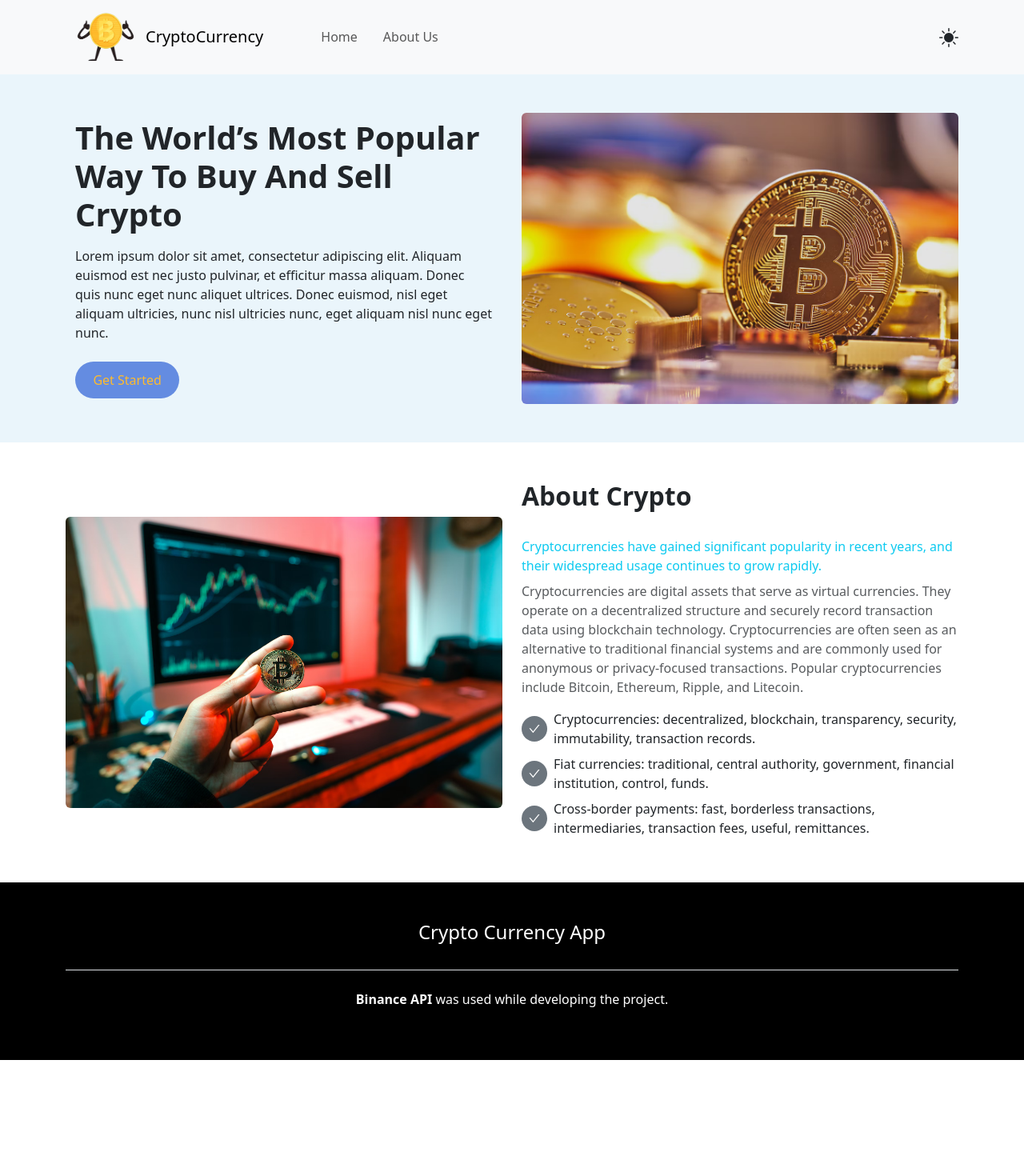
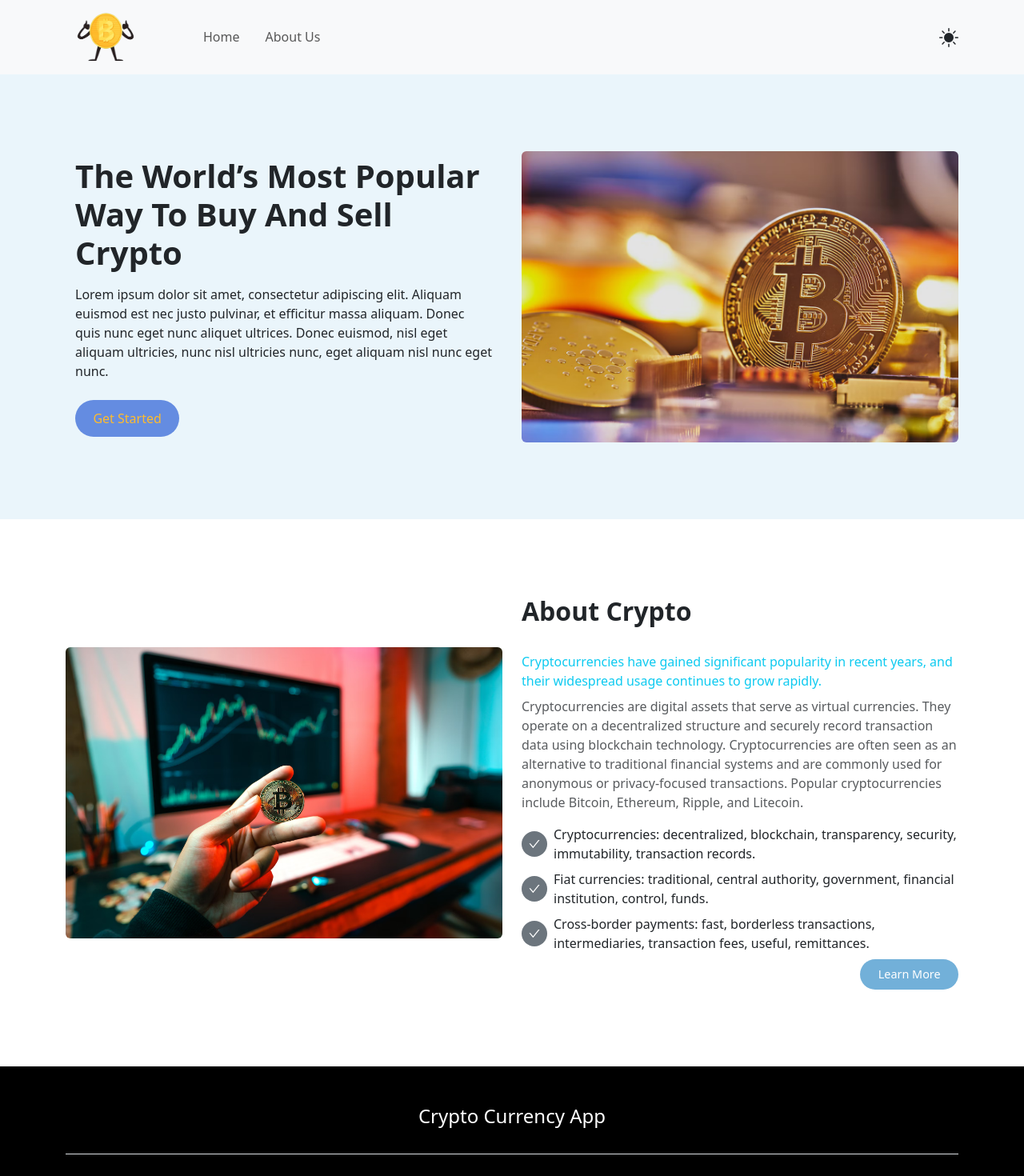
Before and after one commit to ahmetkanbaz/CryptoCurrencyApp, a React (Vite) app in the folder cryptocurrency_app/: page / in a window 1280 px wide. Shown: the top 1470 px of the page at 80% size. Before the commit the page ends 1325 px from the top, so only its background shows below. Built offline with nearby package versions, Linux system fonts and the light colour scheme.

Commit message:
CryptoCurrencyApp-Update

```diff
--- a/cryptocurrency_app/src/common/Button/Button.jsx
+++ b/cryptocurrency_app/src/common/Button/Button.jsx
@@ -4,19 +4,19 @@ const Button = ({
   buttonText,
   backgroundcolor,
   padding,
-  borderradius,
   border,
   color,
   fontSize,
+  classname,
 }) => {
   return (
     <ButtonStyle
       padding={padding}
-      borderradius={borderradius}
       border={border}
       color={color}
       fontSize={fontSize}
       backgroundcolor={backgroundcolor}
+      className={classname}
     >
       {buttonText}
     </ButtonStyle>
@@ -27,10 +27,10 @@ Button.propTypes = {
   buttonText: PropTypes.string,
   backgroundcolor: PropTypes.string,
   padding: PropTypes.string,
-  borderradius: PropTypes.string,
   border: PropTypes.string,
   color: PropTypes.string,
-  fontSize: PropTypes.string
+  fontSize: PropTypes.string,
+  classname: PropTypes.string
 };
 
 export default Button;
--- a/cryptocurrency_app/src/common/Button/ButtonStyle.js
+++ b/cryptocurrency_app/src/common/Button/ButtonStyle.js
@@ -3,7 +3,6 @@ import styled from "styled-components";
 export const ButtonStyle = styled.button`
   background-color: ${(props) => props.backgroundcolor};
   padding: ${(props) => props.padding};
-  border-radius: ${(props) => props.borderradius};
   border: ${(props) => props.border};
   color: ${(props) => props.color};
   font-size: ${(props) => props.fontSize};
--- a/cryptocurrency_app/src/common/ImageWrapper/ImageWrapper.jsx
+++ b/cryptocurrency_app/src/common/ImageWrapper/ImageWrapper.jsx
@@ -1,7 +1,7 @@
 import PropTypes from 'prop-types'
 const ImageWrapper = ({image}) => {
   return (
-    <div className='col-lg-6 col-12'>
+    <div className='col-lg-6 col-12 mb-4 mb-lg-0'>
       <img src={image} alt="" className='img-fluid rounded'/>
     </div>
   )
--- a/cryptocurrency_app/src/components/Banners/HomeBanners/HeroBanner/HeroBanner.jsx
+++ b/cryptocurrency_app/src/components/Banners/HomeBanners/HeroBanner/HeroBanner.jsx
@@ -5,7 +5,7 @@ import homeHeroBanner from '../../../../assets/banner/homeHeroBanner.png'
 const HeroBanner = () => {
   return (
     <HeroBannerStyle className="py-5">
-      <div className="container">
+      <div className="container py-5">
         <div className="row align-items-center">
           <HeroBannerInfo />
           <ImageWrapper image={homeHeroBanner} />
--- a/cryptocurrency_app/src/components/Banners/HomeBanners/HeroBanner/HeroBannerInfo/HeroBannerInfo.jsx
+++ b/cryptocurrency_app/src/components/Banners/HomeBanners/HeroBanner/HeroBannerInfo/HeroBannerInfo.jsx
@@ -1,7 +1,7 @@
 import Button from "../../../../../common/Button/Button";
 const HeroBannerInfo = () => {
   return (
-    <div className="col-lg-6 col-12 px-4">
+    <div className="col-lg-6 col-12 px-4 mb-4 mb-lg-0">
       <h1 className="fw-bold text-capitalize">
         The world’s most popular way to buy and sell crypto
       </h1>
--- a/cryptocurrency_app/src/components/HomePageSections/AboutCrypto/AboutCrypto.jsx
+++ b/cryptocurrency_app/src/components/HomePageSections/AboutCrypto/AboutCrypto.jsx
@@ -3,14 +3,14 @@ import homeAboutSection from '../../../assets/section/homeAboutSection.png'
 import AboutCryptoInfo from './AboutCryptoInfo/AboutCryptoInfo'
 const AboutCrypto = () => {
   return (
-    <div className="py-5">
-      <div className="container">
+    <section className="py-5">
+      <div className="container py-5">
         <div className="row align-items-center">
           <ImageWrapper image={homeAboutSection}/>
           <AboutCryptoInfo />
         </div>
       </div>
-    </div>
+    </section>
   )
 }
 
--- a/cryptocurrency_app/src/components/HomePageSections/AboutCrypto/AboutCryptoInfo/AboutCryptoInfo.jsx
+++ b/cryptocurrency_app/src/components/HomePageSections/AboutCrypto/AboutCryptoInfo/AboutCryptoInfo.jsx
@@ -1,4 +1,5 @@
 import AboutCryptoInfoList from "./AboutCryptoInfoList/AboutCryptoInfoList";
+import Button from "../../../../common/Button/Button";
 const AboutCryptoInfo = () => {
   return (
     <div className="col-lg-6 col-12">
@@ -17,8 +18,18 @@ const AboutCryptoInfo = () => {
       </p>
       <div>
         <AboutCryptoInfoList content="Cryptocurrencies: decentralized, blockchain, transparency, security, immutability, transaction records." />
-        <AboutCryptoInfoList content = "Fiat currencies: traditional, central authority, government, financial institution, control, funds." />
-        <AboutCryptoInfoList content = "Cross-border payments: fast, borderless transactions, intermediaries, transaction fees, useful, remittances." />
+        <AboutCryptoInfoList content="Fiat currencies: traditional, central authority, government, financial institution, control, funds." />
+        <AboutCryptoInfoList content="Cross-border payments: fast, borderless transactions, intermediaries, transaction fees, useful, remittances." />
+      </div>
+      <div className="d-flex justify-content-end">
+        <Button
+          buttonText="Learn More"
+          backgroundcolor="#72b0d9"
+          padding=".5rem 1.4rem"
+          color="#FFFFFF"
+          border="none"
+          fontSize=".9rem"
+        />
       </div>
     </div>
   );
--- a/cryptocurrency_app/src/components/Navbar/Navbar.jsx
+++ b/cryptocurrency_app/src/components/Navbar/Navbar.jsx
@@ -18,7 +18,6 @@ const Navbar = () => {
             className="img-fluid"
             width="100px"
           />
-          <span className="fs-5">CryptoCurrency</span>
         </Link>
         <button
           className="navbar-toggler"
@@ -32,7 +31,7 @@ const Navbar = () => {
           <span className="navbar-toggler-icon"></span>
         </button>
         <div className="collapse navbar-collapse" id="navbarSupportedContent">
-          <ul className="navbar-nav ps-lg-5 me-auto mb-2 mb-lg-0 gap-3">
+          <ul className="navbar-nav ps-lg-5 me-auto mb-2 mb-lg-0 gap-lg-3 gap-0">
             <li className="nav-item">
               <Link to="/" className="nav-link">
                 Home
```
Also changed, not shown: cryptocurrency_app/src/components/HomePageSections/AboutCrypto/AboutCryptoInfo/AboutCryptoInfoList/AboutCryptoInfoList.jsx (+13 -15 lines).
